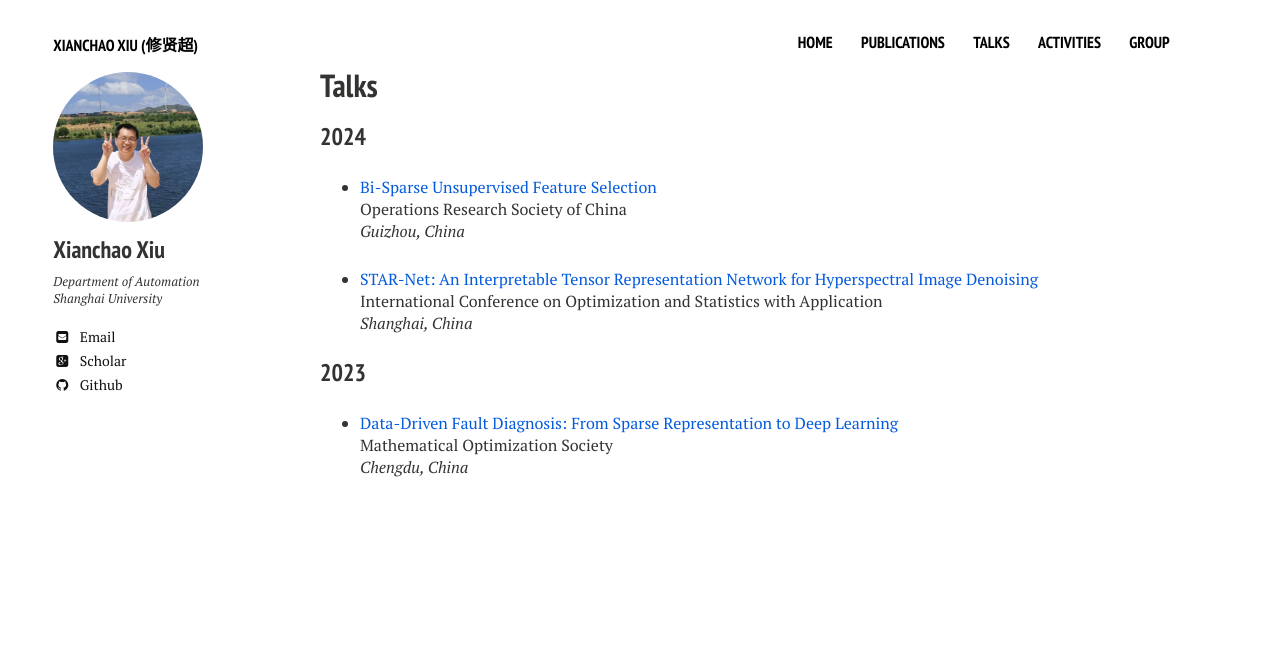
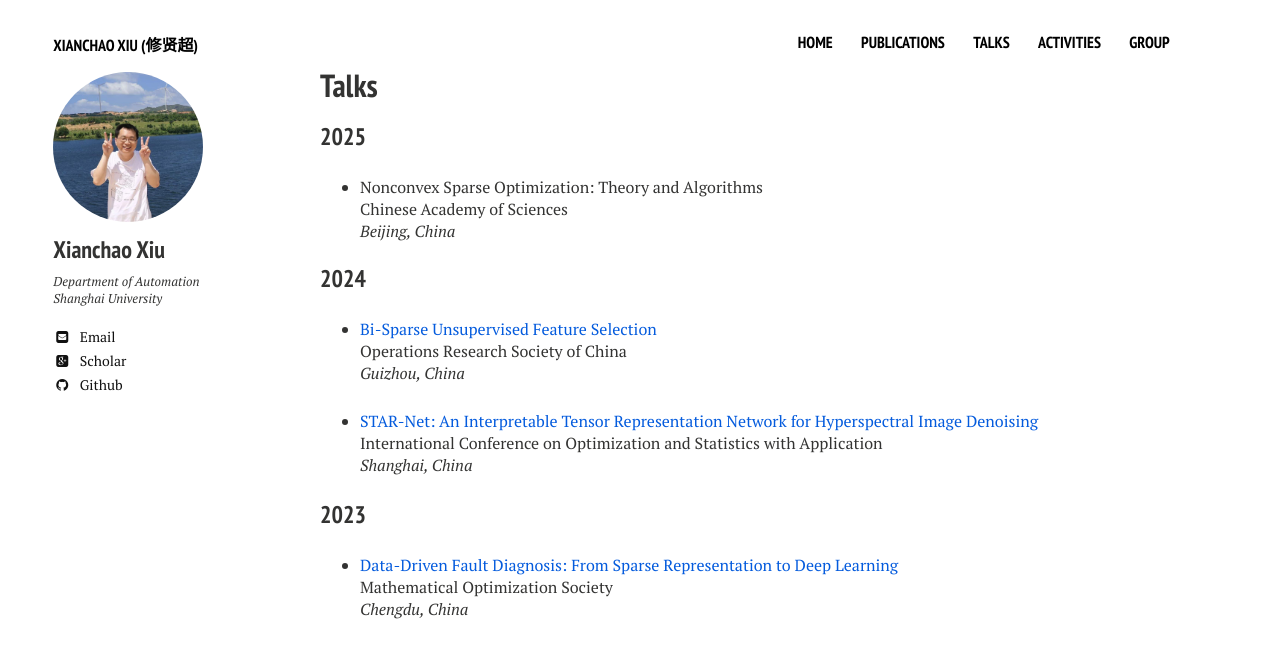
Before and after one commit to xianchaoxiu/xianchaoxiu.github.io, a Jekyll site: the page built from talks/index.md, in a window 1280 px wide. Shown: the top 658 px of the page. Built offline with Jekyll 4.4.1, drawn with Linux system fonts in a browser that asks for light colours; nearby versions of some CDN libraries.

Commit message:
Update index.md

```diff
--- a/talks/index.md
+++ b/talks/index.md
@@ -7,6 +7,16 @@ modified: 2023-05-17
 comments: false
 share: false
 ---
+
+
+
+
+
+### 2025
+
+*  Nonconvex Sparse Optimization: Theory and Algorithms <br>
+Chinese Academy of Sciences <br>
+<i>Beijing, China</i><br>
 
 
 
@@ -20,6 +30,7 @@ Operations Research Society of China <br>
 International Conference on Optimization and Statistics with Application <br>
 <i>Shanghai, China</i><br>
 
+
 ### 2023
 
 * <a href="../talks/2023-MOS.pdf" class="textlink" target="_blank"> Data-Driven Fault Diagnosis: From Sparse Representation to Deep Learning </a> <br>
```
